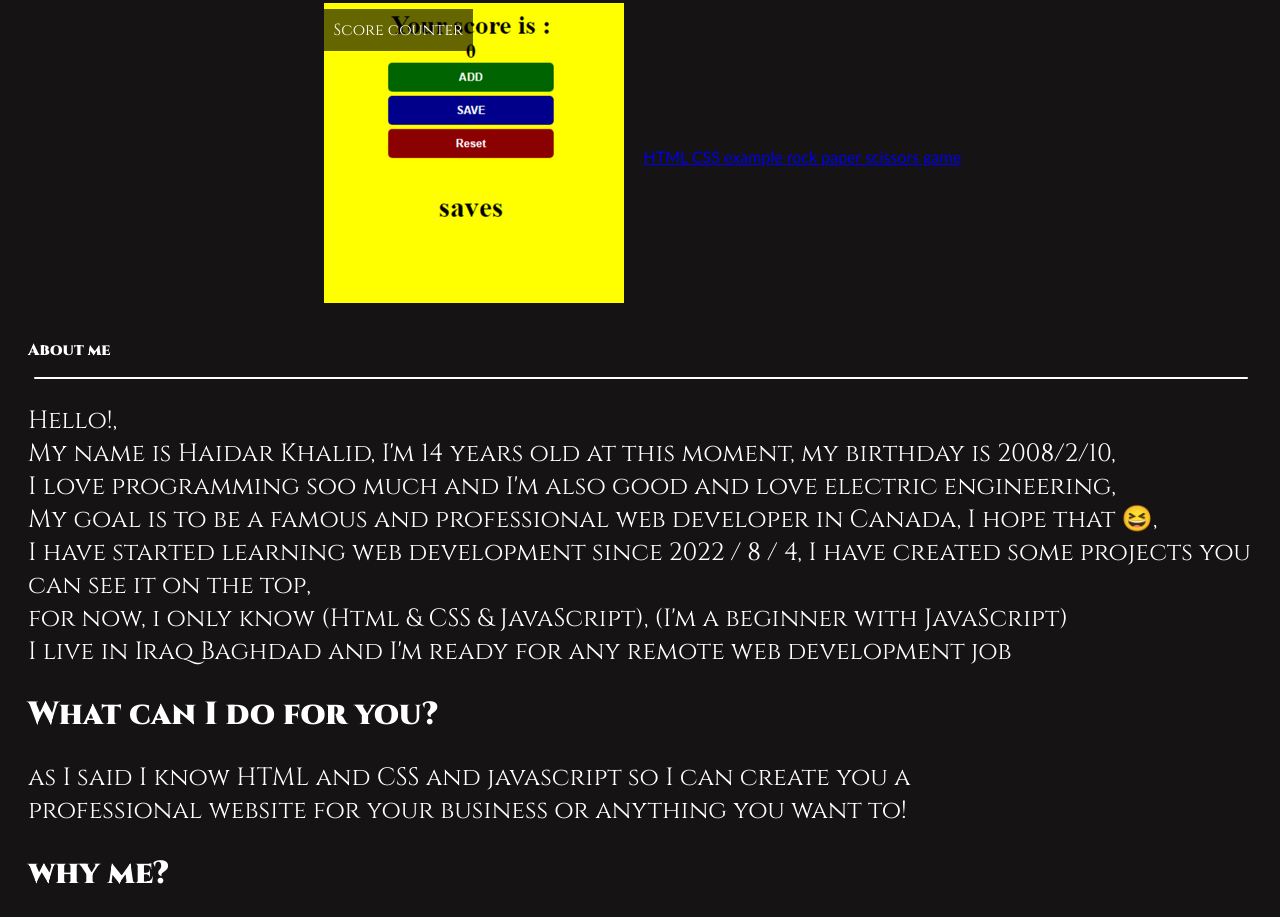
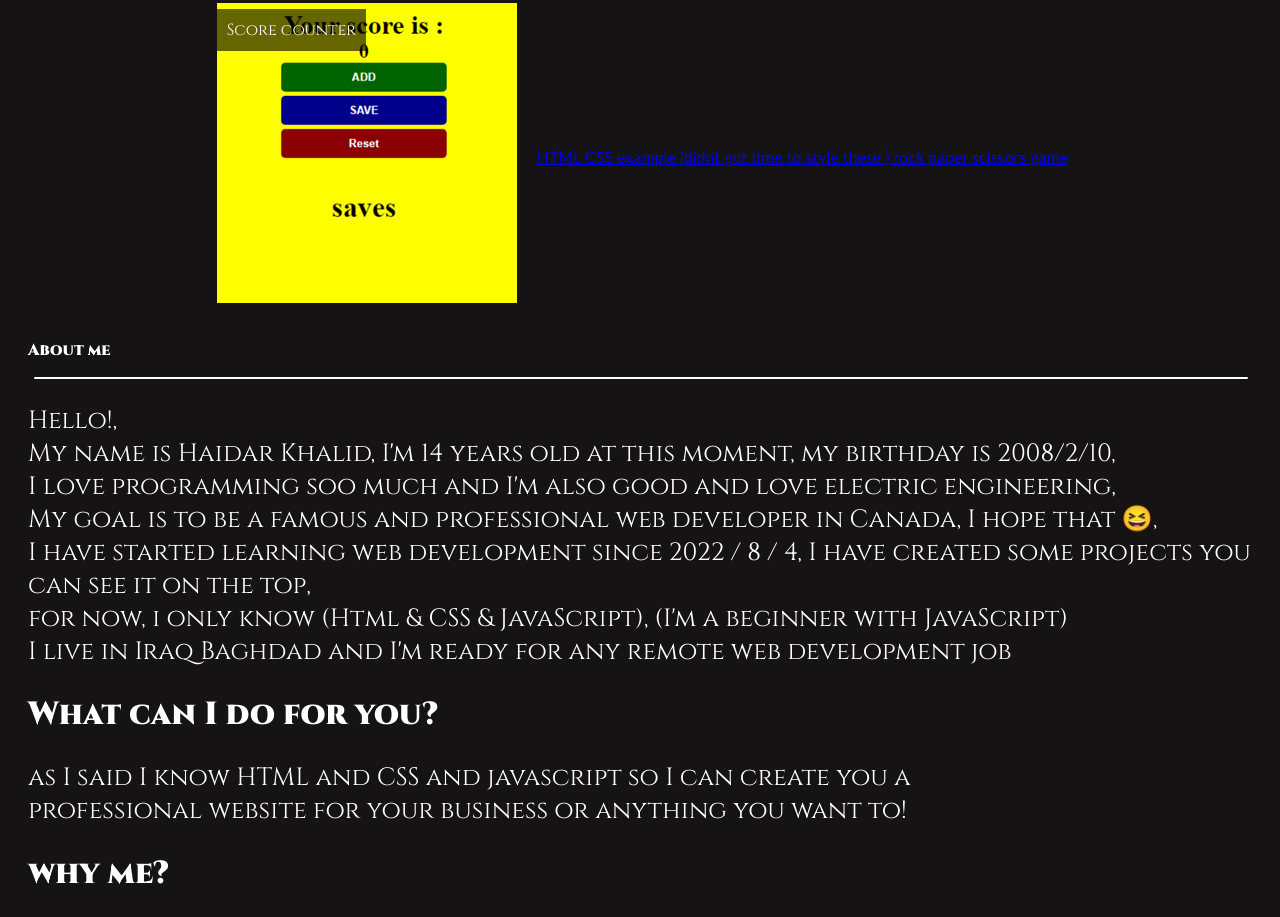
Before and after one commit to HaidarKhalid/My-Portfolio, a plain HTML site: page index.html in a window 1280 px wide. Shown: the part 1257-2174 px from the top of the page. Drawn offline with Linux system fonts and the light colour scheme; a web font is replaced by a local one.

Commit message:
Update index.html

```diff
--- a/index.html
+++ b/index.html
@@ -61,7 +61,7 @@
         </div>
         <div>
         <a href="https://haidarkhalid.github.io/website-recreating/" target="_blank">HTML CSS example </a>
-        <a href="https://haidarkhalid.github.io/rock-paper-scissors/" target="_blank">rock paper scissors game </a>
+        <a href="https://haidarkhalid.github.io/rock-paper-scissors/" target="_blank"> (didnt got time to style these ) rock paper scissors game </a>
           </div>
       </div>
     </div>
```
